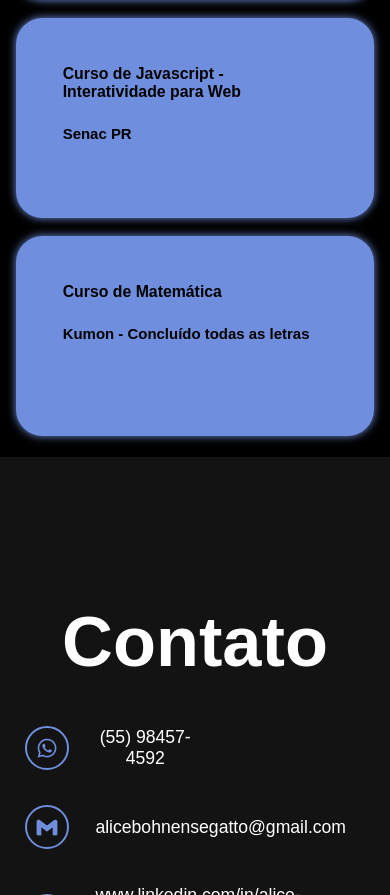
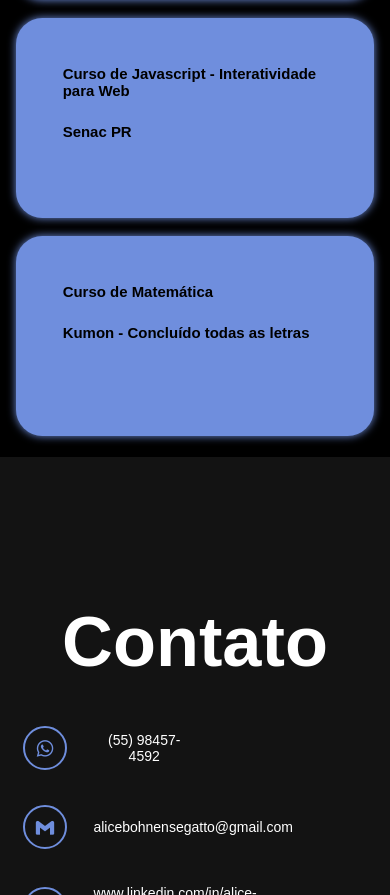
Before and after one commit to alicebsegatto/portfolio, a plain HTML site: page index.html in a window 390 px wide. Shown: the part 3179-4074 px from the top of the page. Drawn offline with nearby package versions, Linux system fonts and the light colour scheme; a script that the page names is missing.

Commit message:
Update style.css

```diff
--- a/style.css
+++ b/style.css
@@ -531,7 +531,7 @@ span{
         margin-bottom: 1rem;
     }
     .curso-info h4{
-        font-size: 1.8rem;
+        font-size: 1.7rem;
     }
     .cursos-container{
         grid-template-columns: repeat(1,1fr);
@@ -546,12 +546,15 @@ span{
         justify-content: flex-start;
     }
     .contato-item {
-        margin-left: 10px;
+        margin-left: 8px;
     }
     .contato-item i{
-        font-size: 25px;
+        font-size: 22px;
         width: 5rem;
         height: 5rem;
+    }
+    .contato-item p{
+        font-size: 14px;
     }
     .contato-item {
         font-size: 11px;
@@ -560,6 +563,6 @@ span{
         padding: 1rem 1%;
     }
     .footer a{
-        font-size: 15px;
+        font-size: 13px;
     }
 }
```
